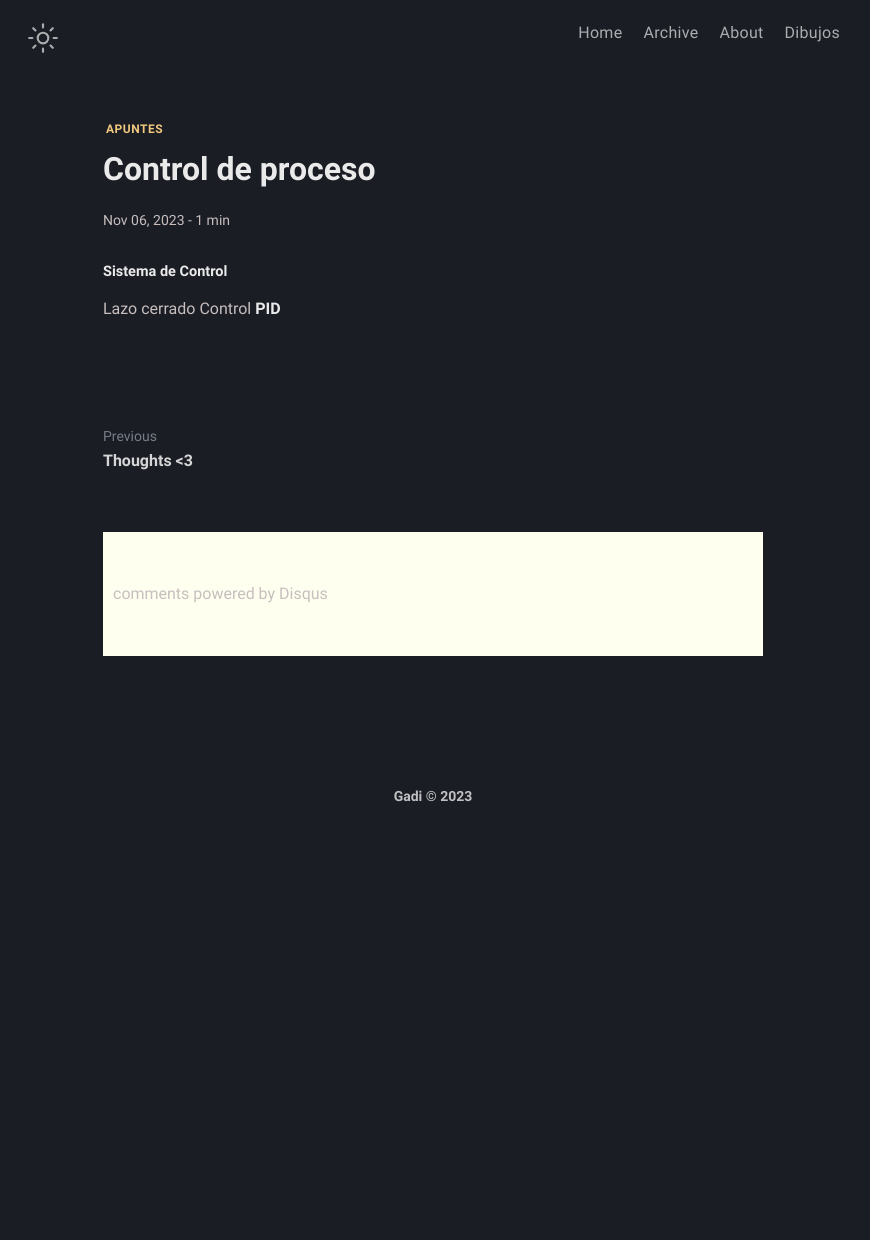
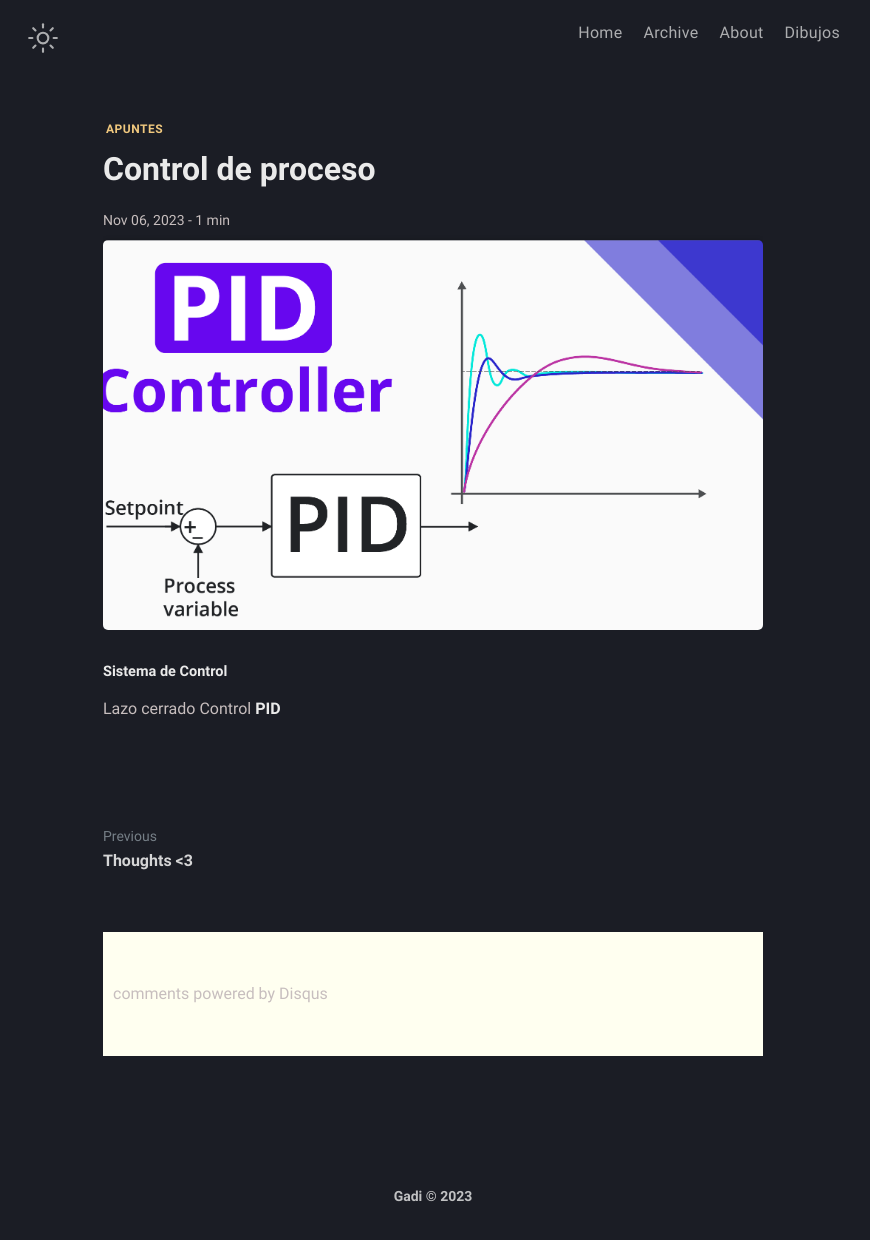
Before and after one commit to gadivalr/gadivalr.page, a Jekyll site: the page built from _posts/2023-11-6-config.md, in a window 1280 px wide. Shown: the whole page, without its empty margins (207-1077 px from the left). Built offline with Jekyll 4.4.1, drawn with Linux system fonts in a browser that asks for light colours; comment, search, counter and statistics services are not loaded; before the commit the page ends 900 px from its top, so only the background shows below that.

Commit message:
Update 2023-11-6-config.md

```diff
--- a/_posts/2023-11-6-config.md
+++ b/_posts/2023-11-6-config.md
@@ -2,6 +2,7 @@
 title: Control de proceso
 date: 2023-11-6
 tags: Apuntes
+image: /assets/img/PID-Controller-Explained.png
 ---
 ## Sistema de Control
 Lazo cerrado Control **PID**
```
